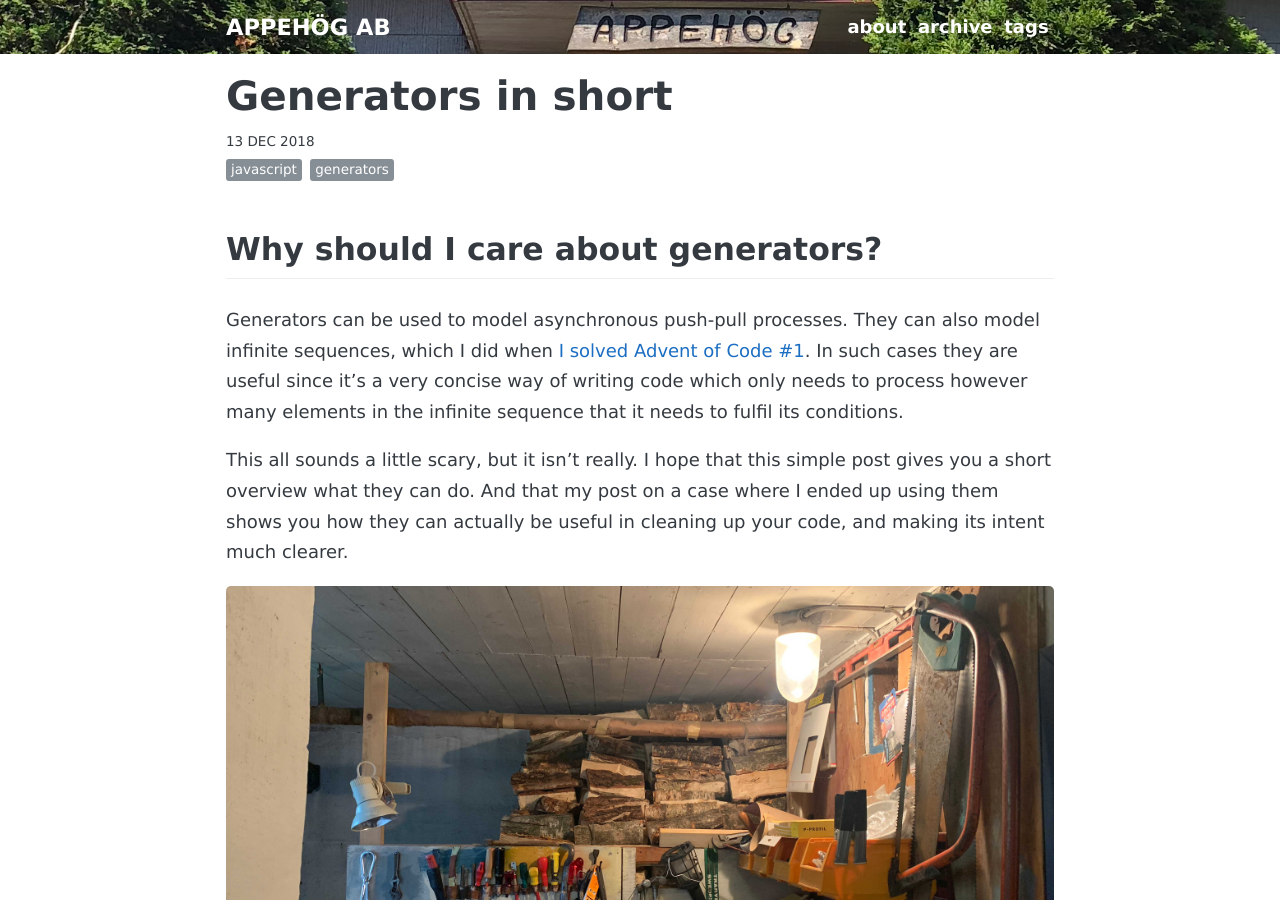
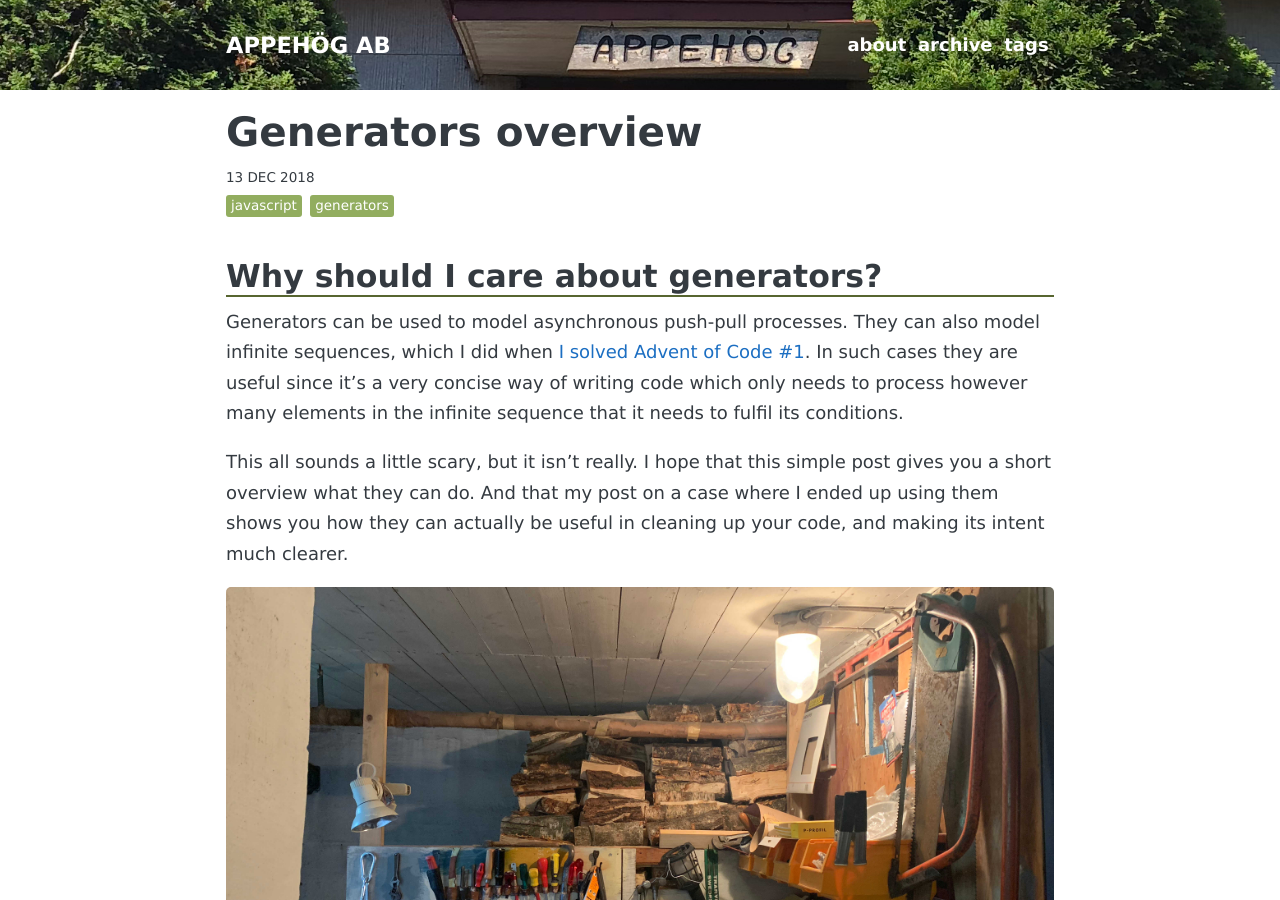
Before and after one commit to Korla/Appehog.Blog, a Jekyll site: the page built from _posts/2018-12-12-aoc-generators.md, in a window 1280 px wide and 900 px high. Built offline with Jekyll 4.4.1, drawn with Linux system fonts in a browser that asks for light colours; some of the changed text lies outside the part shown.

Commit message:
Update styling and some text clarifications

```diff
--- a/_posts/2018-12-12-aoc-generators.md
+++ b/_posts/2018-12-12-aoc-generators.md
@@ -1,6 +1,6 @@
 ---
 layout: post
-title: "Generators in short"
+title: "Generators overview"
 date: 2018-12-13
 tags: javascript generators
 description: "This is a short explanation of key concepts to explain my solution to Advent of Code #1."
--- a/_sass/_site.scss
+++ b/_sass/_site.scss
@@ -1,4 +1,5 @@
-$headerHeight: 6vh;
+$headerHeight: 10vh;
+$app-green-light: #92ad5f;
 
 * {
   -webkit-box-sizing: border-box;
@@ -143,7 +144,6 @@ body {
           margin: 4px;
           margin-left: 0px;
           color: $oc-white;
-          background-color: $oc-gray-6;
           text-decoration: none;
           border-radius: 3px;
 
@@ -153,16 +153,11 @@ body {
           }
         }
 
-        a:hover {
-          background-color: $oc-gray-7;
-        }
-
-        a:visited {
-          background-color: $oc-gray-5;
-        }
-
+        a,
+        a:visited,
+        a:hover,
         a:visited:hover {
-          background-color: $oc-gray-7;
+          background-color: $app-green-light;
         }
       }
     }
--- a/_sass/_typography.scss
+++ b/_sass/_typography.scss
@@ -1,3 +1,4 @@
+$app-green: #576530;
 /* Post Typography */
 
 /*--------------
@@ -35,6 +36,8 @@ a {
 /*--------------
   Header
   -------------- */
+$header-bottom: 2px solid $app-green;
+
 h1, h2, h3, h4, h5, h6 {
   font-weight: 600;
 }
@@ -44,15 +47,16 @@ h1 {
   padding-bottom: 0.3em;
   font-size: 2.25em;
   line-height: 1.2em;
-  border-bottom: 1px solid #eee;
+  border-bottom: $header-bottom;
 }
 
 h2 {
-  padding-top: 0.3em;
-  padding-bottom: 0.3em;
+  margin: 0;
+  margin-top: 0.3em;
+  margin-bottom: 0.3em;
   font-size: 1.75em;
   line-height: 1.225em;
-  border-bottom: 1px solid #eee;
+  border-bottom: $header-bottom;
 }
 
 h3 {
@@ -216,7 +220,7 @@ blockquote {
   padding: 0 0 0 1.4rem;
   margin: 0 2rem 1rem 0;
   color: $oc-gray-6;
-  border-left: .3rem solid $oc-gray-3;
+  border-left: .3rem solid $app-green;
 
   p:last-child {
     margin-bottom: 0;
@@ -338,6 +342,14 @@ img {
   border-radius: 5px;
 }
 
+img + em {
+  font-size: 14px;
+  border-left: 2px solid #576530;
+  display: block;
+  padding: 0.2rem 1rem;
+  line-height: 1.4;
+}
+
 /*--------------
   Table
   -------------- */
```
Also changed, not shown: other parts of _posts/2018-12-12-aoc-generators.md (+8 -3 lines), 1 other file.
